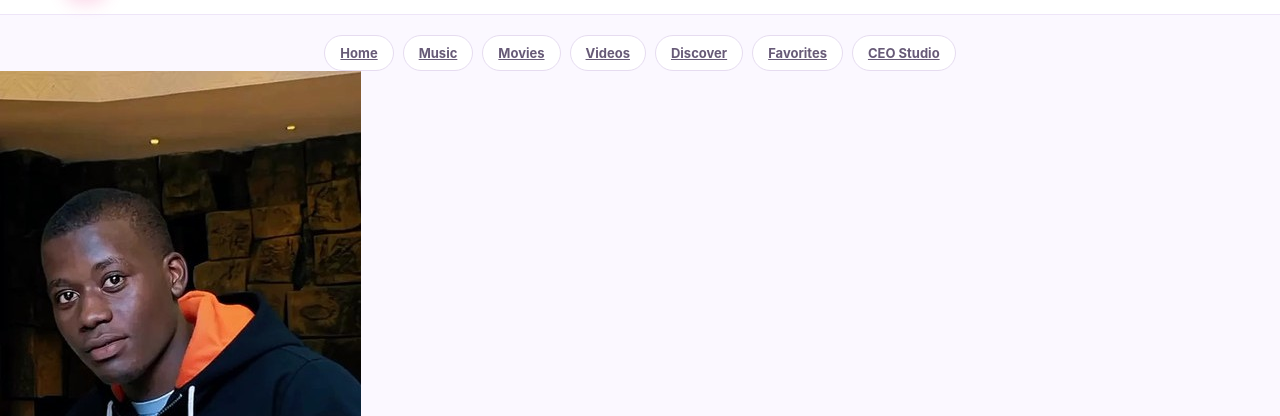
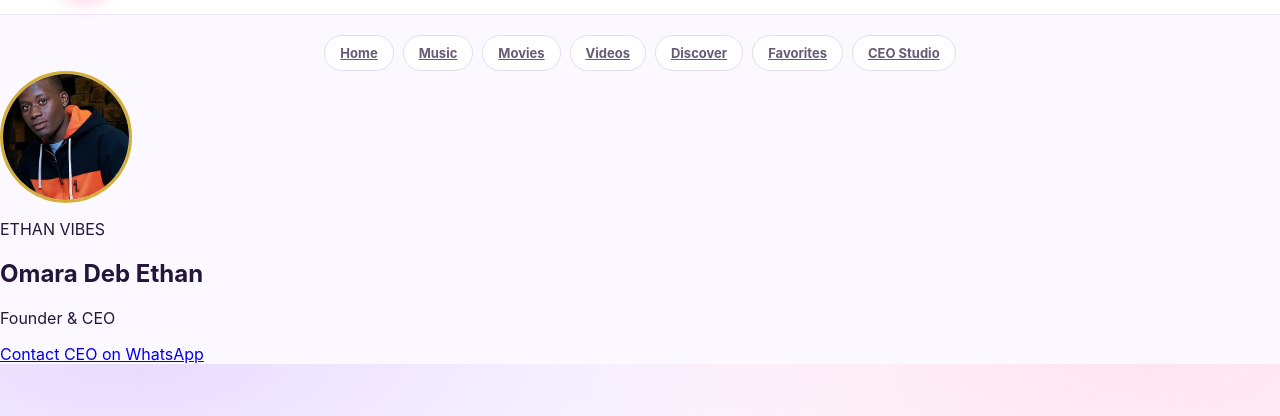
Before and after one commit to debethan694-ai/ethan-vibes, a website: page public/index.html in a window 1280 px wide. Shown: the part 63-479 px from the top of the page. Drawn offline with Linux system fonts and the light colour scheme; no server answers.

Commit message:
Update index.html

```diff
--- a/public/index.html
+++ b/public/index.html
@@ -26,8 +26,7 @@
     <a class="chip" href="/favorites.html">Favorites</a>
     <a class="chip" href="/ceo.html">CEO Studio</a>
   </nav>
-  <section class="ceo-profile">
-  <img src="/CEO.jpg" alt="Omara Deb Ethan" class="ceo-photo">
+  <img src="/CEO.jpg?v=2" alt="Omara Deb Ethan" class="ceo-photo" style="display:block;width:132px;height:132px;min-width:132px;border-radius:50%;object-fit:cover;border:3px solid #d4af37;">
 
   <div class="ceo-info">
     <p class="ceo-label">ETHAN VIBES</p>
```
